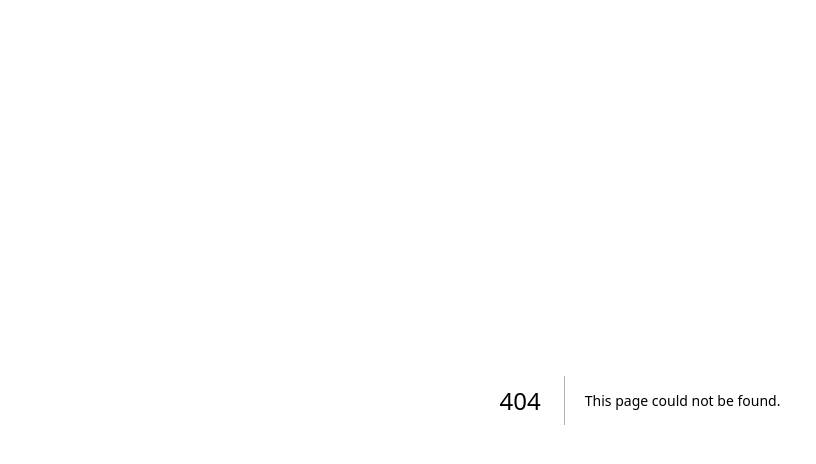
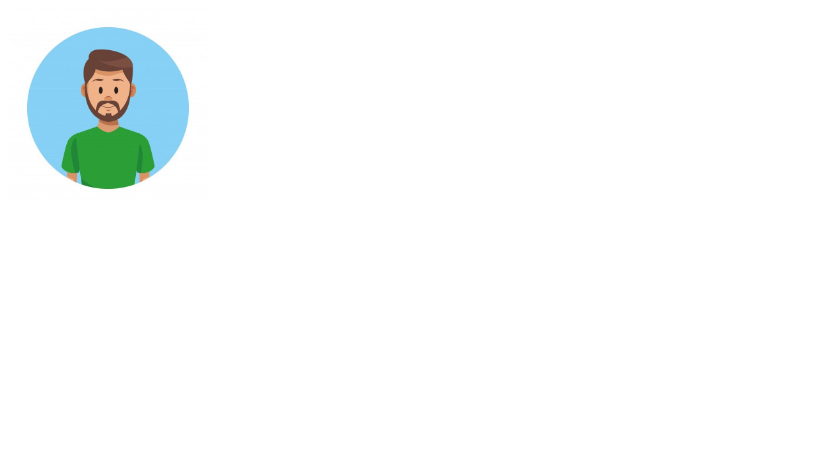
Before and after one commit to fabriciocod/nextjs-blog, a Next.js app: page /profile in a window 1280 px wide. Before the commit this address had no page. Shown: the top 464 px of the page, without its empty margins (0-816 px from the left). Built offline with nearby package versions, Linux system fonts and the light colour scheme.

Commit message:
Adiciona pagina profile com uma image

```diff
--- /dev/null
+++ b/pages/profile.js
@@ -0,0 +1,6 @@
+import Image from "next/image";
+export default function Profile() {
+  return (
+    <Image src="/images/profile.jpg" height={200} width={200} alt="Profile" />
+  );
+}
```
Also changed, not shown: public/images/profile.jpg (added).
